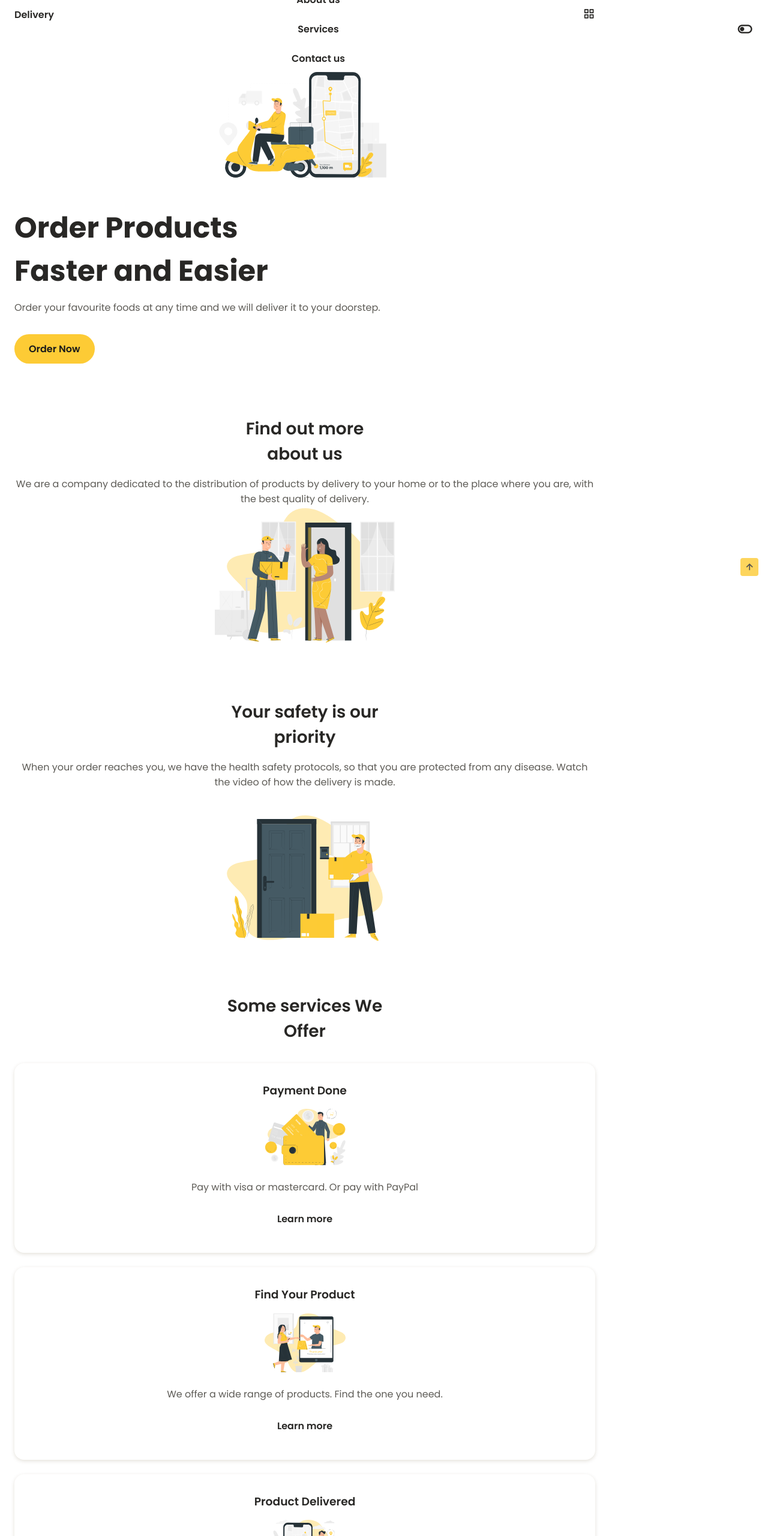
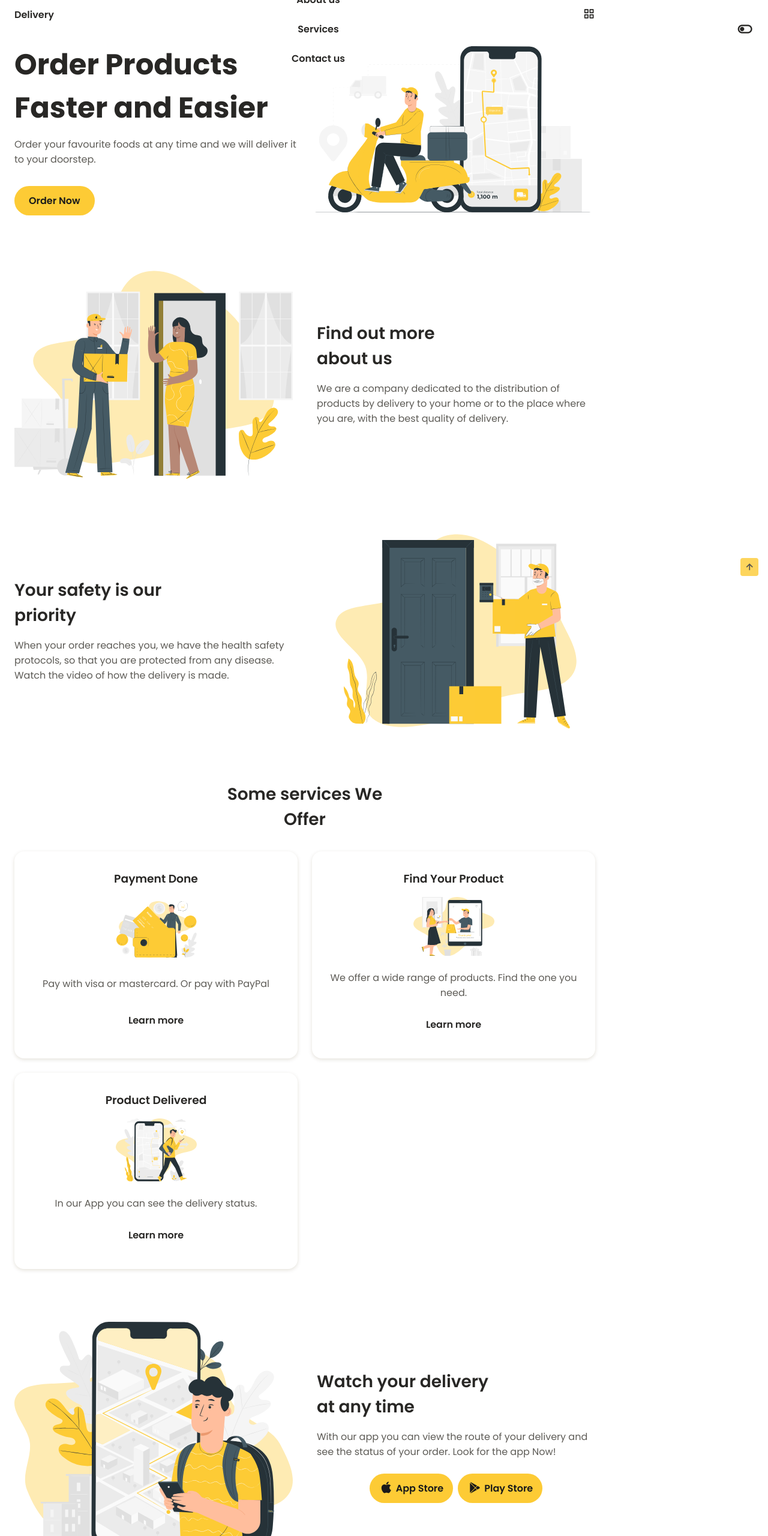
Before and after one commit to DanielGalanIng/DeliveryLandingProject, a website: page pug/index.pug in a window 1280 px wide. Shown: the top 2560 px of the page at 60% size. Drawn offline with nearby package versions, Linux system fonts and the light colour scheme; files that its build step writes are made by us from their sources.

Commit message:
mobile and table layout finished

```diff
--- a/pug/components/main/about.pug
+++ b/pug/components/main/about.pug
@@ -3,4 +3,4 @@ section.about.section.container#about
         .about__data
             h2.section__title-center Find out more <br> about us
             p.about__description We are a company dedicated to the distribution of products by delivery to your home or to the place where you are, with the best quality of delivery.
-            include ./svg/about-ilustration.pug
+        include ./svg/about-ilustration.pug
--- a/pug/components/main/app.pug
+++ b/pug/components/main/app.pug
@@ -4,6 +4,10 @@ section.app.section.container
             h2.section__title-center Watch your delivery <br> at any time
             p.app__description With our app you can view the route of your delivery and see the status of your order. Look for the app Now!
             .app__buttons
-                a(href="#" class="button button-flex"): i(class='bx bxl-apple button__icon') App Store
-                a(href="#" class="button button-flex"): i(class='bx bxl-play-store button__icon') Play Store
+                a(href="#" class="button button-flex")
+                    i(class='bx bxl-apple button__icon')
+                    p App Store
+                a(href="#" class="button button-flex")
+                    i(class='bx bxl-play-store button__icon')
+                    p Play Store
         include ./svg/app-ilustration.pug
--- a/sass/components/_base.scss
+++ b/sass/components/_base.scss
@@ -14,7 +14,7 @@ body {
     font-size: var(--normal-font-size);
     background-color: var(--body-color);
     color: var(--text-color);
-    // transition: 0.5s; //For Animation Dark mode
+    transition: 0.5s; //For Animation Dark mode
 }
 
 h1,h2,h3 {
--- a/sass/components/_buttons.scss
+++ b/sass/components/_buttons.scss
@@ -28,6 +28,7 @@
         align-items: center;
         column-gap: 0.25rem;
         padding: .75rem 1rem;
+        justify-content: center;
     }
     &__icon {
         font-size: 1.5rem;
--- /dev/null
+++ b/sass/components/_mediaqueries.scss
@@ -0,0 +1,45 @@
+@media screen and (max-width: 360px){
+    .svg__img {
+        width: 100%;
+    }
+    .section {
+        padding: 3.5rem 0 1rem;
+    }
+    .services__img {
+        width: 100px;
+    }
+    .app__buttons {
+        grid-template-columns: max-content;
+    }
+}
+
+@media screen and (min-width: 576px){
+    .svg__img {
+        width: 100%;
+    }
+    .section__title-center {
+        text-align: initial;
+    }
+    .home__container, .about__container, .security__container, .services__container, .app__container, .contact__container, .footer__container {
+        grid-template-columns: repeat(2,1fr);
+    }
+    .home__img {
+        order: 1;
+    }
+    .home__container, .about__container, .security__container, .app__container, .contact__container {
+        align-items: center;
+    }
+    .about__data, .security__data, .security__description, .app__data,
+    .contact__content {
+        text-align: initial;
+    }
+    .about__img, .app__img {
+        order: -1;
+    }
+}
+
+@include media(tablet) {
+    body {
+        margin: 0;
+    }
+}
--- a/sass/styles.scss
+++ b/sass/styles.scss
@@ -8,3 +8,4 @@
 @import './components/footer.scss';
 @import './components/scroll.scss';
 @import './components/theme.scss';
+@import './components/mediaqueries.scss';
```
Also changed, not shown: css/styles.css, html/index.html, sass/components/_global.scss (line endings or trailing spaces), 1 other file.
